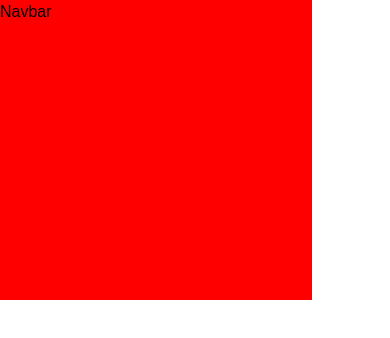
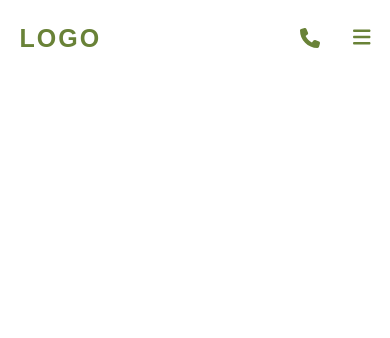
Before and after one commit to Sandorcleagne/seowebsite, a Next.js app: page / in a window 390 px wide. Shown: the top 338 px of the page. Built offline with nearby package versions, Linux system fonts and the light colour scheme.

Commit message:
navbar done with responsiveness

```diff
--- /dev/null
+++ b/src/app/about-us/page.js
@@ -0,0 +1,7 @@
+import React from "react";
+
+const About = () => {
+  return <div>About</div>;
+};
+
+export default About;
--- a/src/app/components/navbar/Navbar.jsx
+++ b/src/app/components/navbar/Navbar.jsx
@@ -1,7 +1,115 @@
+"use client";
+import { contactNumber, navItems } from "@/app/utils/static";
 import styles from "./styles.module.css";
+import Link from "next/link";
+import { FontAwesomeIcon } from "@fortawesome/react-fontawesome";
+import { useState } from "react";
+import { Modal } from "react-bootstrap";
+import {
+  faBars,
+  faCircleRight,
+  faPhone,
+} from "@fortawesome/free-solid-svg-icons";
 const Navbar = () => {
-  const { outerNav } = styles;
-  return <div className={outerNav}>Navbar</div>;
+  const [show, setShow] = useState(false);
+  const handleShow = () => setShow(true);
+  const handleClose = () => setShow(false);
+  const {
+    mainContainer,
+    innerContainer,
+    logoContainer,
+    navItemContainer,
+    navItem,
+    contactInformation,
+    phoneIcon,
+    phoneText,
+    mobileMenu,
+    hamburgerMenu,
+    mobileContactInfo,
+    hamburgerMenuIcon,
+    tabletContainer,
+    tabletContactInformation,
+    mobileListContainer,
+    circleRightIcon,
+    mobileListItems,
+  } = styles;
+  return (
+    <div className={mainContainer}>
+      <div className={innerContainer}>
+        <Link href="/">
+          <div className={logoContainer}>Logo</div>
+        </Link>
+        <div className={navItemContainer}>
+          {navItems.map((item) => (
+            <Link href={item?.path} key={item.id}>
+              <div className={navItem}>{item?.name}</div>
+            </Link>
+          ))}
+        </div>
+        <div className={contactInformation}>
+          <div className={phoneText}>
+            <FontAwesomeIcon icon={faPhone} beat className={phoneIcon} />
+            <a href={`tel:${contactNumber}`}>{contactNumber}</a>
+          </div>
+        </div>
+        <div className={tabletContainer}>
+          <div className={tabletContactInformation}>
+            <div className={phoneText}>
+              <FontAwesomeIcon icon={faPhone} beat className={phoneIcon} />
+              <a href={`tel:${contactNumber}`}>{contactNumber}</a>
+            </div>
+          </div>
+          <div className={hamburgerMenu}>
+            <button onClick={() => handleShow()}>
+              <FontAwesomeIcon icon={faBars} className={hamburgerMenuIcon} />
+            </button>
+          </div>
+        </div>
+        <div className={mobileContactInfo}>
+          <div className={mobileMenu}>
+            <div className={phoneText}>
+              <a href={`tel:${contactNumber}`}>
+                <FontAwesomeIcon icon={faPhone} beat className={phoneIcon} />
+              </a>
+            </div>
+          </div>
+          <div className={hamburgerMenu}>
+            <button onClick={() => handleShow()}>
+              <FontAwesomeIcon icon={faBars} className={hamburgerMenuIcon} />
+            </button>
+          </div>
+        </div>
+      </div>
+      <Modal show={show} fullscreen={true} onHide={() => setShow(false)}>
+        <Modal.Header closeButton>
+          <Modal.Title>
+            <Link
+              href={"/"}
+              className={logoContainer}
+              onClick={() => handleClose()}
+            >
+              Logo
+            </Link>
+          </Modal.Title>
+        </Modal.Header>
+        <Modal.Body>
+          {navItems.map((item) => (
+            <Link href={item?.path} key={item?.id}>
+              <div className={mobileListContainer}>
+                <FontAwesomeIcon
+                  icon={faCircleRight}
+                  className={circleRightIcon}
+                />
+                <div onClick={() => handleClose()} className={mobileListItems}>
+                  {item?.name}
+                </div>
+              </div>
+            </Link>
+          ))}
+        </Modal.Body>
+      </Modal>
+    </div>
+  );
 };
 
 export default Navbar;
--- a/src/app/components/navbar/styles.module.css
+++ b/src/app/components/navbar/styles.module.css
@@ -1,5 +1,114 @@
-.outerNav {
-  width: 80%;
-  height: 300px;
-  background-color: red;
+.mainContainer {
+  width: 100%;
+  display: flex;
+  justify-content: center;
+  align-items: center;
 }
+.innerContainer {
+  width: 90%;
+  display: flex;
+  justify-content: space-between;
+  align-items: center;
+  margin-top: 20px;
+}
+.logoContainer {
+  font-size: 25px;
+  text-transform: uppercase;
+  letter-spacing: 2px;
+  font-weight: 800;
+  color: var(--primary-color);
+}
+.navItemContainer {
+  display: flex;
+  justify-content: space-between;
+  align-items: center;
+  width: 60%;
+}
+.navItem {
+  font-family: proximanova-extrabld, Arial;
+  font-size: 18px;
+  color: var(--primary-text-color);
+  text-transform: uppercase;
+  cursor: pointer;
+  font-weight: 800;
+}
+.contactInformation {
+  color: var(--secondary-text-color);
+}
+.phoneIcon {
+  color: var(--secondary-text-color);
+}
+.phoneText {
+  color: var(--secondary-text-color);
+  display: flex;
+  justify-content: space-between;
+  align-items: center;
+  font-size: 20px;
+  font-weight: 700;
+  gap: 12px;
+}
+.mobileContactInfo {
+  display: none;
+}
+.hamburgerMenuIcon {
+  color: var(--secondary-text-color);
+  font-size: 20px;
+  font-weight: 800;
+}
+.tabletContainer {
+  display: none;
+}
+.mobileListContainer {
+  display: flex;
+  justify-content: flex-start;
+  align-items: center;
+  gap: 5px;
+  border-bottom: 1px solid var(--primary-color);
+  padding-top: 12px;
+  padding-bottom: 12px;
+}
+.circleRightIcon {
+  color: var(--secondary-text-color);
+}
+.mobileListItems {
+  color: var(--primary-text-color);
+  font-size: 20px;
+  font-weight: 800;
+}
+/* MEDIA QUERY FOR MOBILE */
+@media only screen and (max-width: 600px) {
+  .navItemContainer {
+    display: none;
+  }
+  .mobileContactInfo {
+    display: flex;
+    justify-content: space-between;
+    align-items: center;
+    width: 20%;
+  }
+  .contactInformation {
+    display: none;
+  }
+  .tabletContainer {
+    display: none;
+  }
+}
+
+/* MEDIA QUERY FOR TABLETS */
+@media only screen and (min-width: 601px) and (max-width: 1023px) {
+  .navItemContainer {
+    display: none;
+  }
+  .contactInformation {
+    display: none;
+  }
+  .tabletContactInformation {
+    display: flex;
+  }
+  .tabletContainer {
+    display: flex;
+    justify-content: space-between;
+    align-items: center;
+    width: 35%;
+  }
+}
--- /dev/null
+++ b/src/app/contact-us/page.js
@@ -0,0 +1,7 @@
+import React from "react";
+
+const Contact = () => {
+  return <div>Contact</div>;
+};
+
+export default Contact;
--- a/src/app/globals.css
+++ b/src/app/globals.css
@@ -1,10 +1,17 @@
 @tailwind base;
 @tailwind components;
 @tailwind utilities;
-
+:root {
+  --primary-color: #698237;
+  --primary-text-color: #443f35;
+  --secondary-text-color: #698237;
+}
 body {
   max-width: 80rem;
   margin-left: auto;
   margin-right: auto;
   font-family: "proximanova-regular", Arial !important;
+  background-color: #fff;
+  color: #49453b;
+  font-size: 16px;
 }
--- a/src/app/layout.js
+++ b/src/app/layout.js
@@ -1,6 +1,8 @@
 import { Inter } from "next/font/google";
+import "@fortawesome/fontawesome-svg-core/styles.css";
+import "bootstrap/dist/css/bootstrap.min.css";
 import "./globals.css";
-
+import Navbar from "./components/navbar/Navbar";
 const inter = Inter({ subsets: ["latin"] });
 
 export const metadata = {
@@ -11,7 +13,10 @@ export const metadata = {
 export default function RootLayout({ children }) {
   return (
     <html lang="en">
-      <body className={inter.className}>{children}</body>
+      <body className={inter.className}>
+        <Navbar />
+        {children}
+      </body>
     </html>
   );
 }
--- /dev/null
+++ b/src/app/learn/page.js
@@ -0,0 +1,7 @@
+import React from "react";
+
+const Learn = () => {
+  return <div>Learn</div>;
+};
+
+export default Learn;
--- /dev/null
+++ b/src/app/our-services/page.js
@@ -0,0 +1,7 @@
+import React from "react";
+
+const Serivices = () => {
+  return <div>Serivices</div>;
+};
+
+export default Serivices;
--- a/src/app/page.js
+++ b/src/app/page.js
@@ -1,9 +1,3 @@
-import Navbar from "./components/navbar/Navbar";
-
 export default function Home() {
-  return (
-    <>
-      <Navbar />
-    </>
-  );
+  return <></>;
 }
--- /dev/null
+++ b/src/app/results/page.js
@@ -0,0 +1,7 @@
+import React from "react";
+
+const Results = () => {
+  return <div>Results</div>;
+};
+
+export default Results;
--- /dev/null
+++ b/src/app/utils/static.js
@@ -0,0 +1,29 @@
+export const navItems = [
+  {
+    id: 1,
+    name: "Services",
+    path: "/our-services",
+  },
+  {
+    id: 2,
+    name: "Results",
+    path: "/results",
+  },
+  {
+    id: 3,
+    name: "About",
+    path: "/about-us",
+  },
+  {
+    id: 4,
+    name: "Learn",
+    path: "/learn",
+  },
+  {
+    id: 5,
+    name: "Contact",
+    path: "/contact-us",
+  },
+];
+
+export const contactNumber = "+91-888-210-3359";
```
Also changed, not shown: package.json (+10 -5 lines), 1 other file (tests, documents, lock files or other folders).
